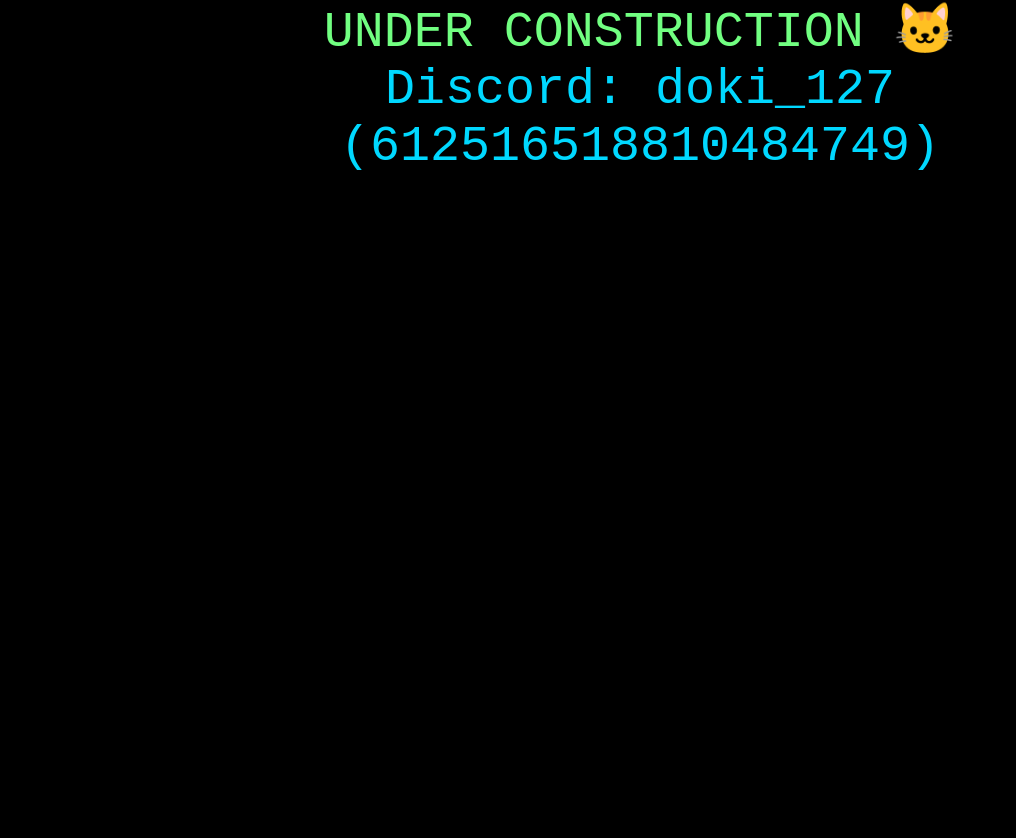
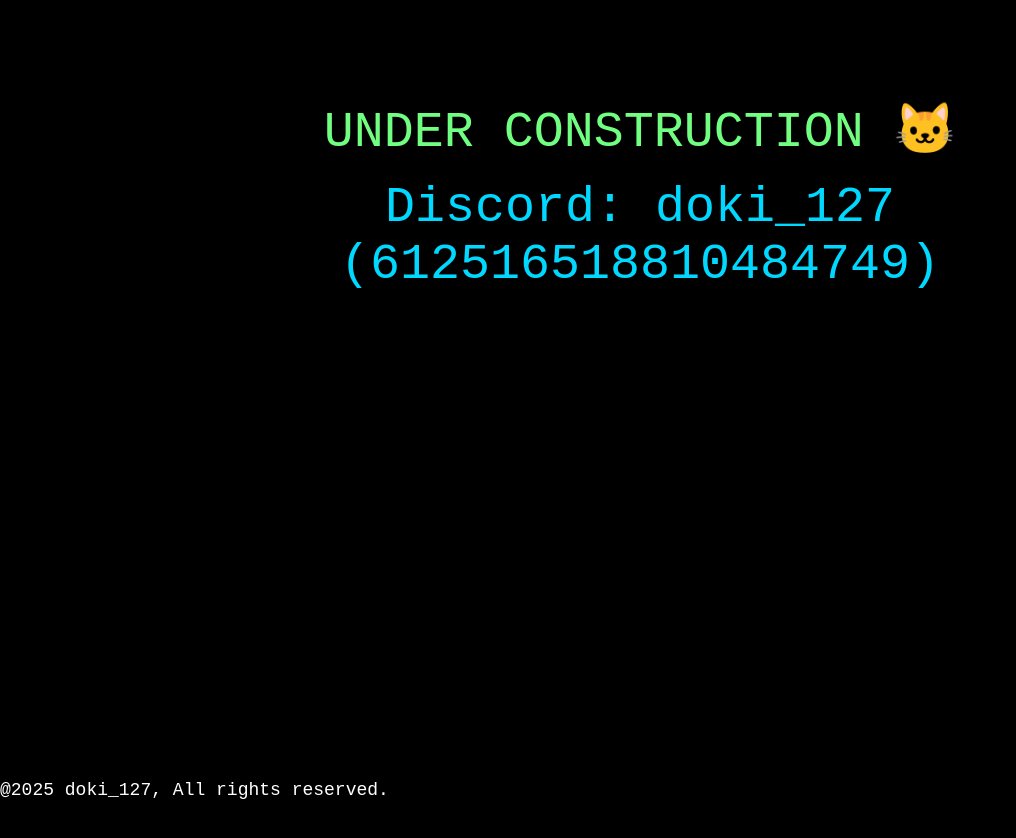
Before and after one commit to ddddoki127/ddddoki127.github.io, a plain HTML site: page index.html in a window 1280 px wide. Shown: the whole page, without its empty margins (0-1016 px from the left). Before the commit the page ends 800 px from the top, so only its background shows below. Drawn offline with Linux system fonts and the light colour scheme.

Commit message:
Update index.html

```diff
--- a/index.html
+++ b/index.html
@@ -1,8 +1,10 @@
 <style>
 * {margin:0px}
-body {background-color:black}
+body {background-color:black; padding: 100px 0px 0px 0px; height: 100%}
 p {color: #71ff81; font-family: monospace; font-size: 50px; text-align: center}
 #discord {color: #00d8ff}
+span {color: white; font-family: monospace; font-size:18px; position: absolute; bottom: 0; left:0}
 </style>
-<p>UNDER CONSTRUCTION 🐱<!-- meow --></p>
-<p id="discord">Discord: doki_127 <br> (612516518810484749)</p>
+<p>UNDER CONSTRUCTION 🐱<!-- meow --></p><br>
+<p id="discord">Discord: doki_127<br>(612516518810484749)</p>
+<span>@2025 doki_127, All rights reserved.</span>
```
